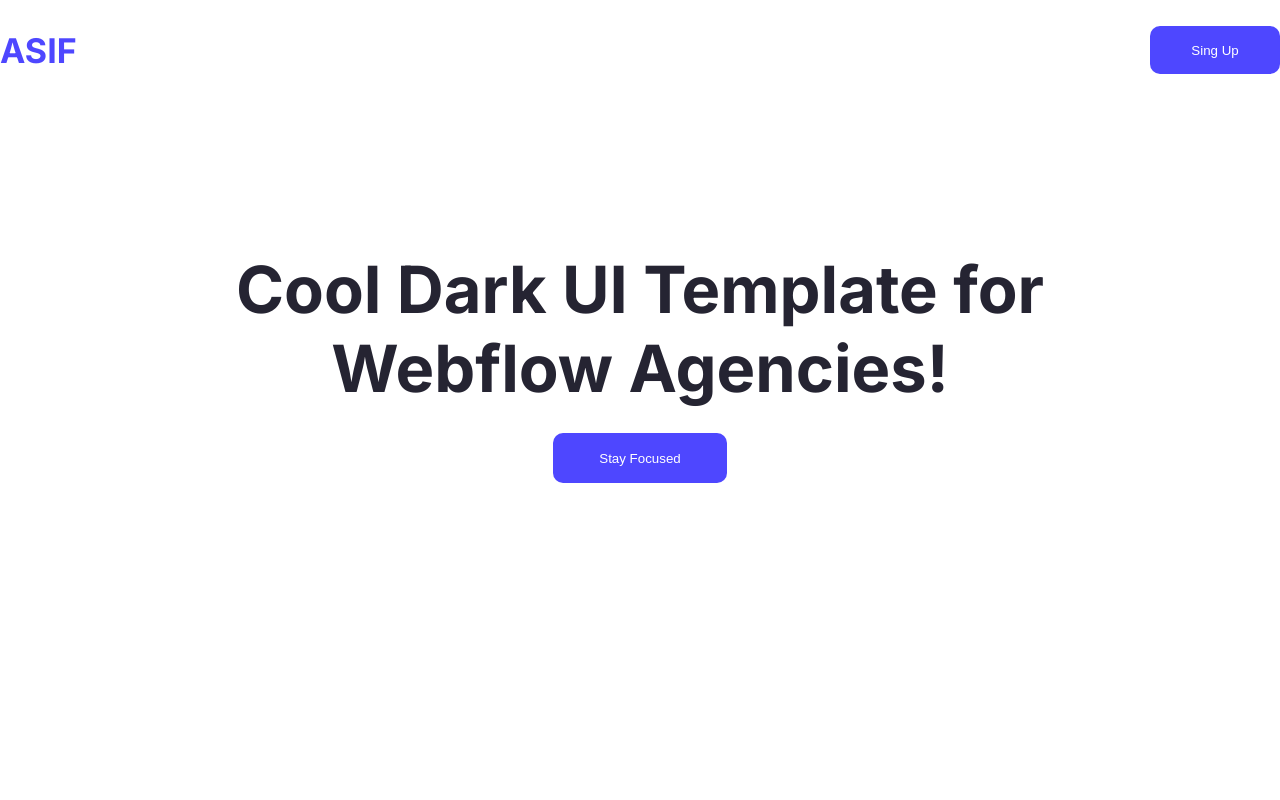
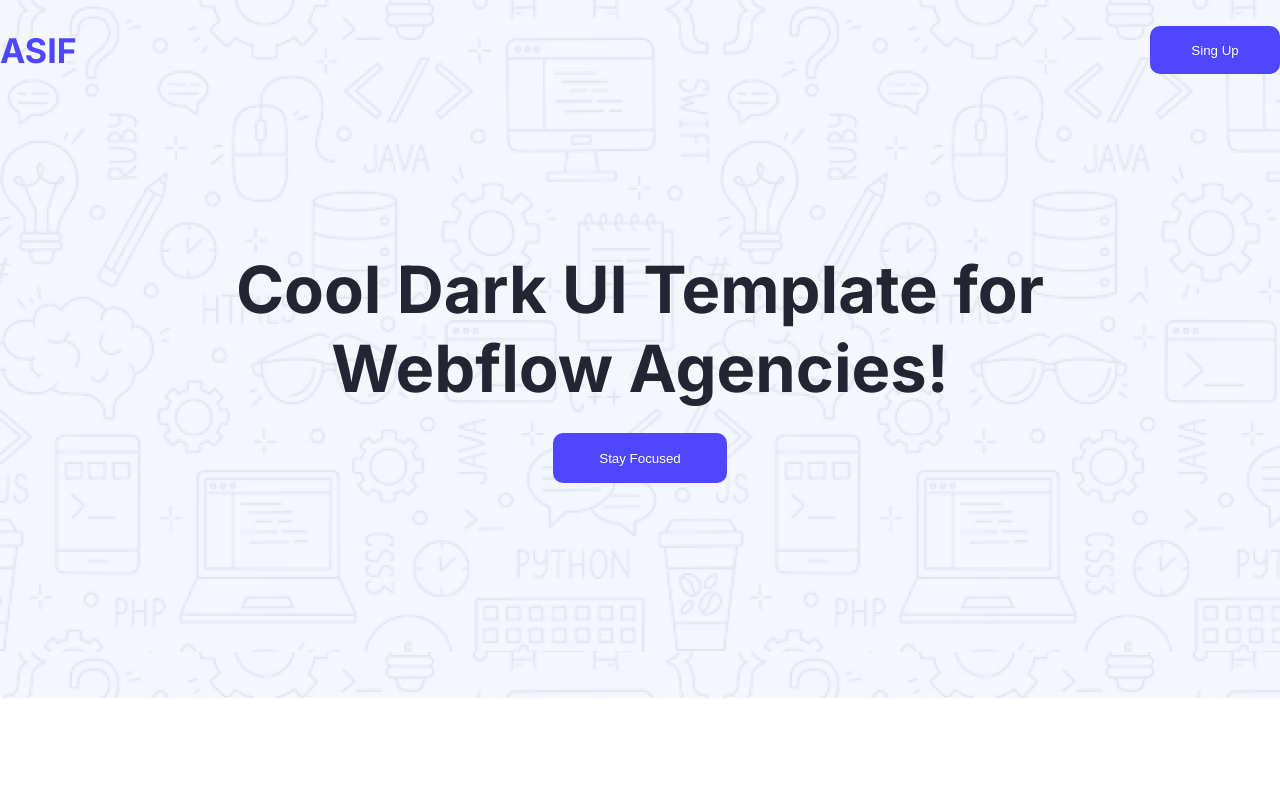
Before and after one commit to asadulhabibasif26/Assignment-01, a plain HTML site: page index.html in a window 1280 px wide. Shown: the top 800 px of the page. Drawn offline with Linux system fonts and the light colour scheme.

Commit message:
hero bg problem solve

```diff
--- a/style/style.css
+++ b/style/style.css
@@ -18,7 +18,7 @@
 /* header section style */
 header{
     height:698px;
-    background-image: url(Assets/Hero-bg.png);
+    background-image: url(../Assets/Hero-bg.png);
 }
 
 nav{
```
